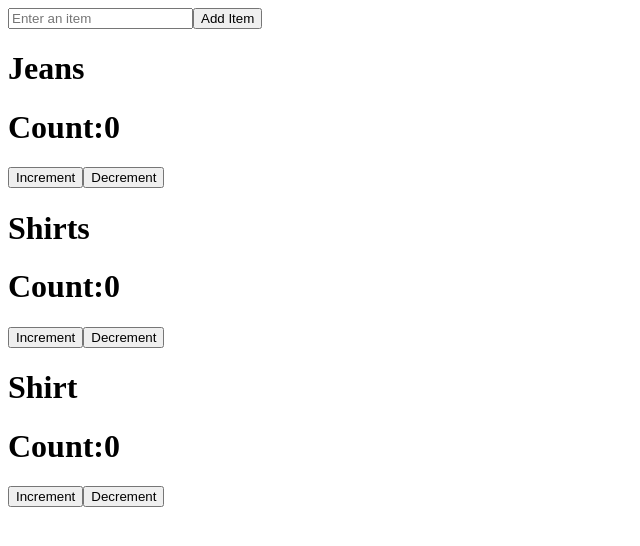
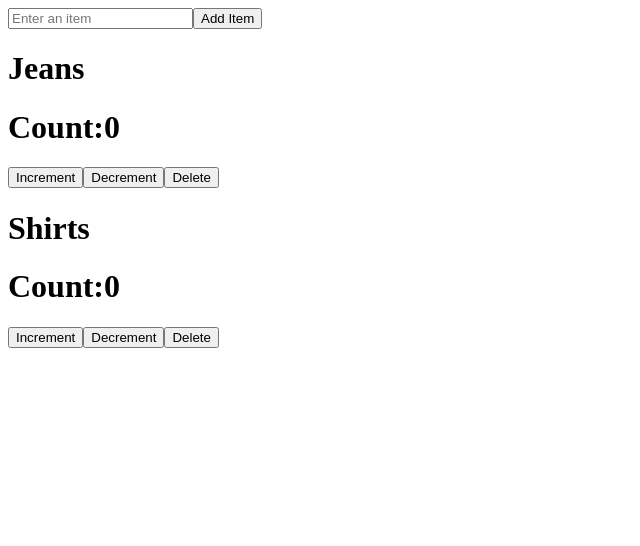
Before and after one commit to FarazF19/mern-19, a React (Vite) app in the folder React App/vite-project/: page / in a window 1280 px wide. Shown: the top 546 px of the page, without its empty margins (0-640 px from the left). Built offline with nearby package versions, Linux system fonts and the light colour scheme.

Commit message:
added jugad to pass args from child to parent comp

```diff
--- a/React App/vite-project/src/App.jsx
+++ b/React App/vite-project/src/App.jsx
@@ -1,29 +1,9 @@
-import { useState } from "react";
-import Counter from "./components/Counter";
+import Home from "./pages/Home";
 
 function App() {
-  const [userInput, setUserInput] = useState("");
-  const [items, setItems] = useState(["Jeans", "Shirts"]);
-
-  const inputChangeHandler = (e) => {
-    setUserInput(e.target.value);
-  };
-
-  const addItemHandler = () => {
-    setItems([...items, userInput]);
-  };
   return (
     <>
-      <input
-        value={userInput}
-        onChange={inputChangeHandler}
-        placeholder="Enter an item"
-      />
-      <button onClick={addItemHandler}>Add Item</button>
-      {items.map((item, index, arr) => {
-        return <Counter key={index} itemName={item} />;
-      })}
-      <Counter itemName="Shirt" />
+      <Home />
     </>
   );
 }
--- a/React App/vite-project/src/components/Counter.jsx
+++ b/React App/vite-project/src/components/Counter.jsx
@@ -12,7 +12,8 @@ function Counter(props) {
     // return () => {
     //   console.log("Cleanup for count", count);
     // };
-  }, [count]);
+  }, []);
+
   return (
     <>
       <h1>{props.itemName}</h1>
@@ -25,6 +26,7 @@ function Counter(props) {
       >
         Decrement
       </button>
+      <button onClick={props.xyz}>Delete</button>
     </>
   );
 }
--- /dev/null
+++ b/React App/vite-project/src/pages/Home.jsx
@@ -0,0 +1,44 @@
+import React from "react";
+import { useState } from "react";
+import Counter from "../components/Counter";
+
+function Home() {
+  const [userInput, setUserInput] = useState("");
+  const [items, setItems] = useState(["Jeans", "Shirts"]);
+
+  const inputChangeHandler = (e) => {
+    setUserInput(e.target.value);
+  };
+
+  const addItemHandler = () => {
+    setItems([...items, userInput]);
+    setUserInput("");
+  };
+  return (
+    <>
+      <input
+        value={userInput}
+        onChange={inputChangeHandler}
+        placeholder="Enter an item"
+      />
+      <button onClick={addItemHandler}>Add Item</button>
+      {items.map((item, index, arr) => {
+        return (
+          <Counter
+            key={index}
+            itemName={item}
+            xyz={() => {
+              const updatedItems = [
+                ...items.slice(0, index),
+                ...items.slice(1 + index),
+              ];
+              setItems(updatedItems);
+            }}
+          />
+        );
+      })}
+    </>
+  );
+}
+
+export default Home;
```
Also changed, not shown: React App/vite-project/src/pages/Products.jsx (added, +7 -0 lines).
